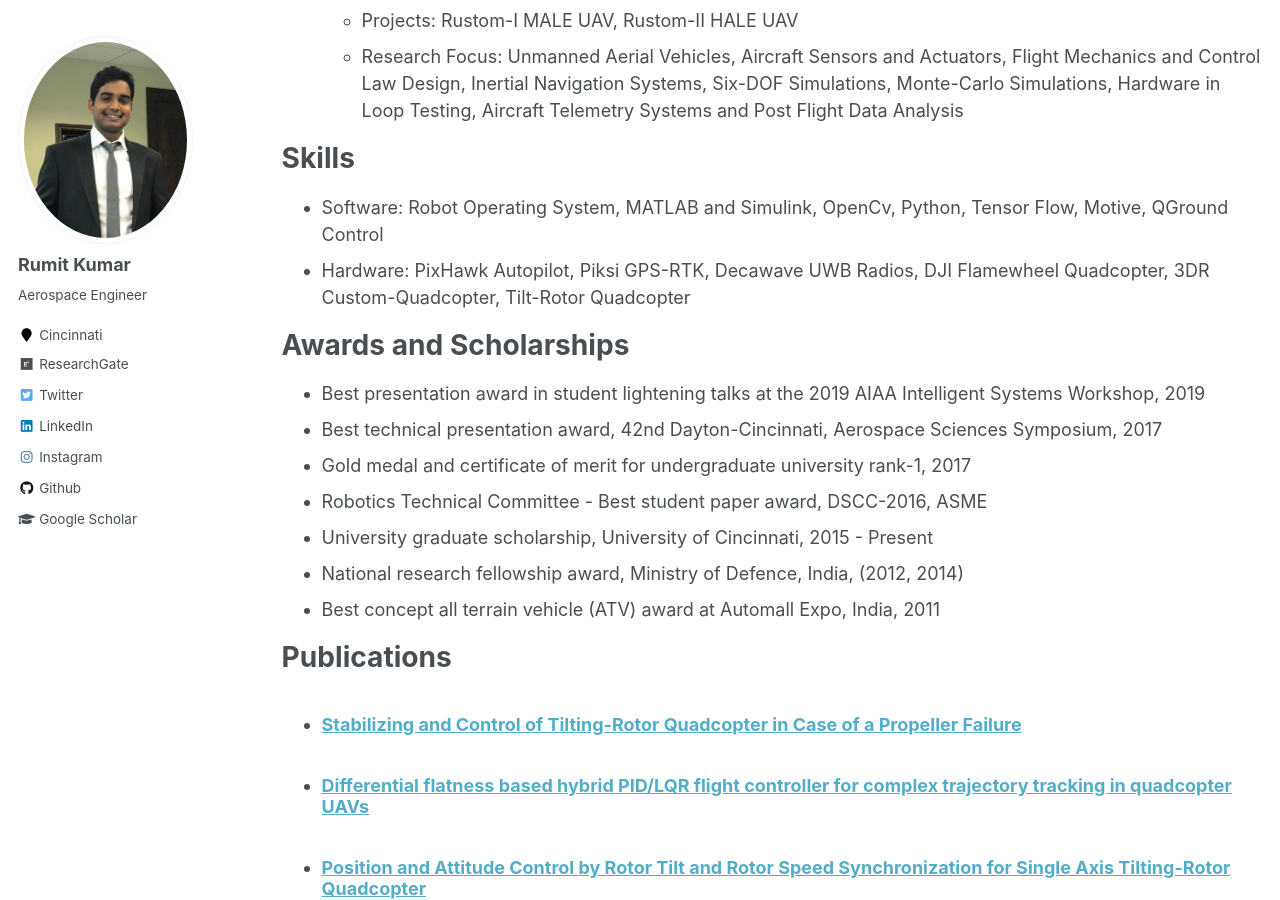
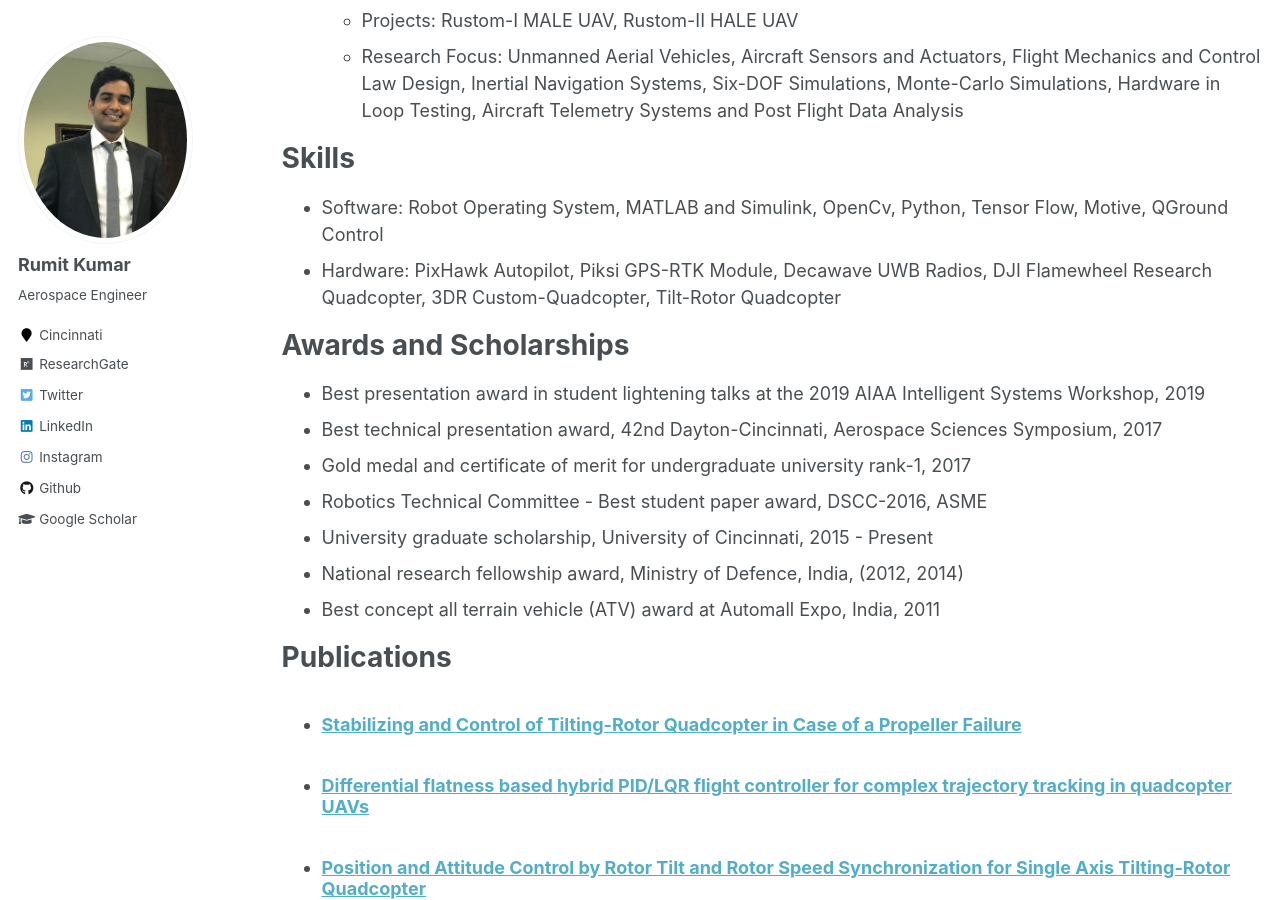
Before and after one commit to kumarrt/kumarrt.github.io, a Jekyll site: the page built from _pages/cv.md, in a window 1280 px wide and 900 px high, scrolled down 680 px. Built offline with Jekyll 4.4.1, drawn with Linux system fonts in a browser that asks for light colours.

Commit message:
Update cv.md

```diff
--- a/_pages/cv.md
+++ b/_pages/cv.md
@@ -33,7 +33,7 @@ Work experience
 Skills
 ======
 * Software: Robot Operating System, MATLAB and Simulink, OpenCv, Python, Tensor Flow, Motive, QGround Control
-* Hardware: PixHawk Autopilot, Piksi GPS-RTK, Decawave UWB Radios, DJI Flamewheel Quadcopter, 3DR Custom-Quadcopter, Tilt-Rotor Quadcopter
+* Hardware: PixHawk Autopilot, Piksi GPS-RTK Module, Decawave UWB Radios, DJI Flamewheel Research Quadcopter, 3DR Custom-Quadcopter, Tilt-Rotor Quadcopter
 
 
 Awards and Scholarships
```
